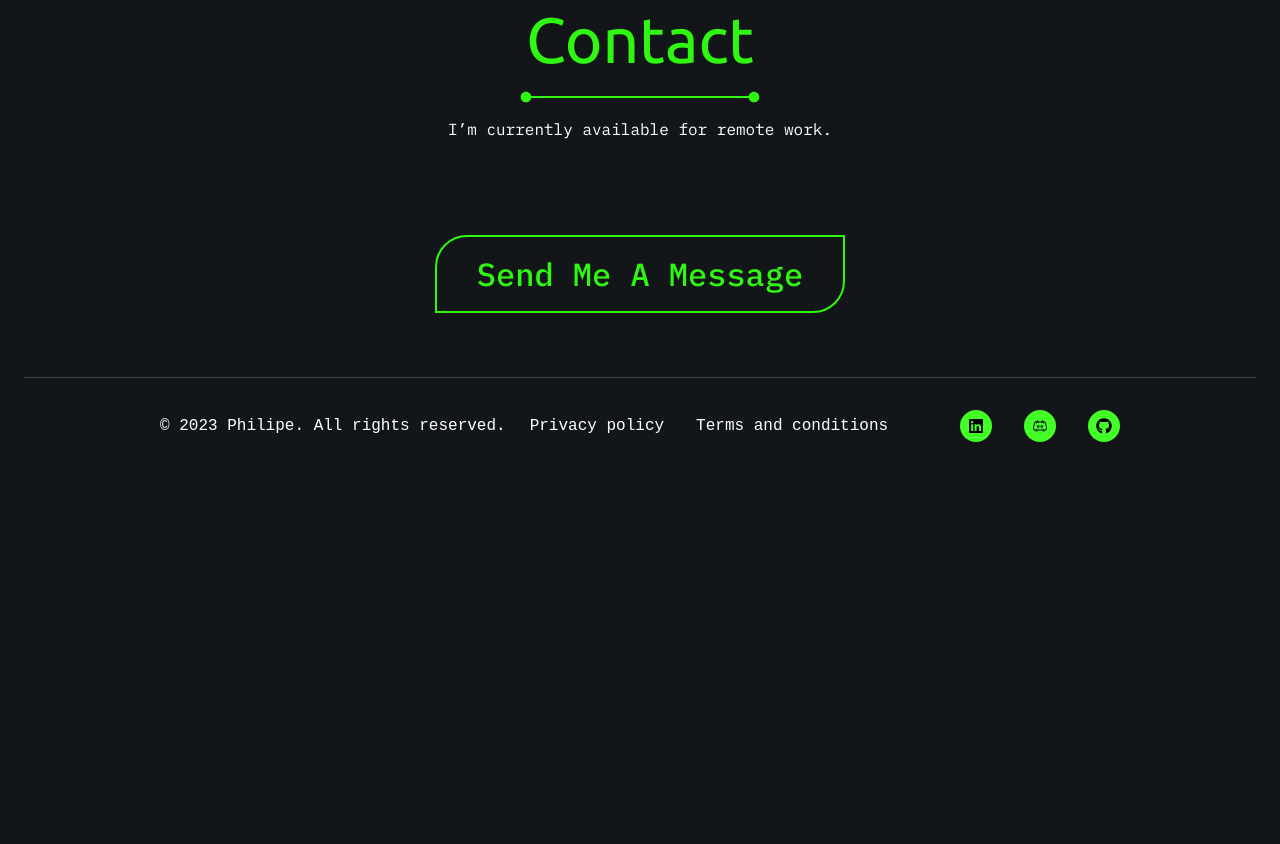
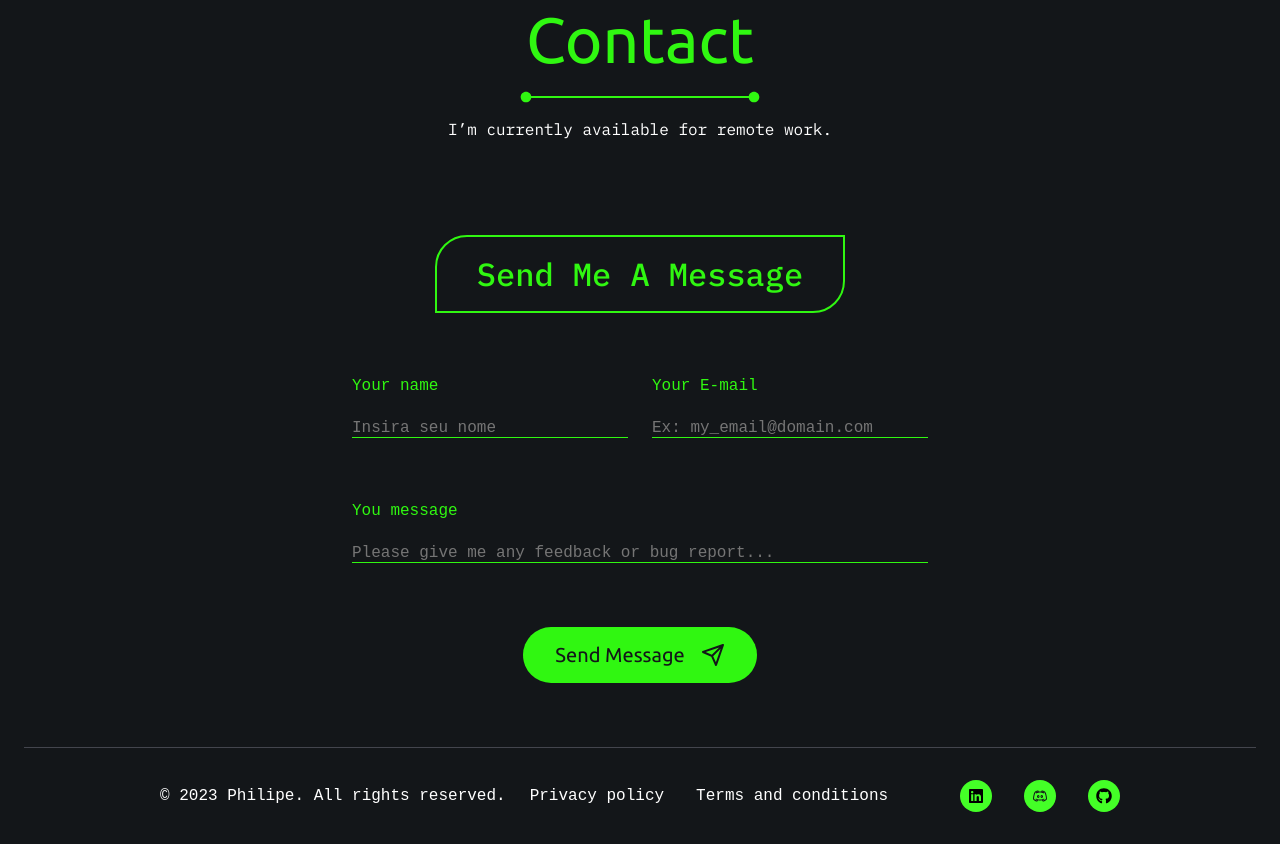
Before and after one commit to PhilipeeX/portfolio-static, a website built with webpack: page index.html in a window 1280 px wide. Shown: the part 4675-5519 px from the top of the page. Before the commit the page ends 5149 px from the top, so only its background shows below. Built offline with nearby package versions, Linux system fonts and the light colour scheme; a web font is replaced by a local one.

Commit message:
feat(form): Adjusts form on index page

```diff
--- a/css/media-queries/a0-768px.css
+++ b/css/media-queries/a0-768px.css
@@ -861,11 +861,17 @@
         flex-direction: column;
         align-items: flex-start;
         gap: 1.5rem;
-        border-bottom: 1px solid var(--Brand-1);
         flex-shrink: 1;
         width: 100%;
     }
     .send-messages-label {
+        display: flex;
+        flex-direction: column;
+        align-items: flex-start;
+        gap: 1.5rem;
+        border-bottom: 1px solid var(--Brand-1);
+        flex-shrink: 1;
+        width: 100%;
         color: var(--Brand-1, #30F711);
         font-family: Ubuntu, monospace;
         font-size: 1rem;
--- a/index.html
+++ b/index.html
@@ -464,31 +464,35 @@
             <h6>Send me a message</h6>
           </div>
 
-<!--          <%= form_with(model: @message, url: create_message_path, local: true, class: 'send-message-info') do |form| %>-->
-<!--          <div class="message-name-email">-->
-<!--            <div class="send-messages">-->
-<!--              <%= form.label :person_name, t('.person_name'), class: 'send-messages-label' %>-->
-<!--              <%= form.text_field :person_name, class: 'send-messages-input', autocomplete: "off" %>-->
-<!--            </div>-->
+          <form action="https://formsubmit.co/d3e9399ff127eac9f53edc415b7d2d05" method="POST" class="send-message-info">
+            <input type="hidden" name="_subject" value="Nova mensagem recebida no meu site!">
+            <div class="message-name-email">
+              <div class="send-messages">
+                <label class="send-messages-label" id="name">Your name
+                  <input type="text" name="name" class="send-messages-input" placeholder="Insira seu nome" required autocomplete="off">
+                </label>
+              </div>
 
-<!--            <div class="send-messages">-->
-<!--              <%= form.label :person_mail, t('.person_mail'), class: 'send-messages-label' %>-->
-<!--              <%= form.email_field :person_mail, class: 'send-messages-input', autocomplete: "off"%>-->
-<!--            </div>-->
-<!--          </div>-->
+              <div class="send-messages">
+                <label class="send-messages-label" id="email">Your E-mail
+                  <input type="email" name="email" class="send-messages-input" placeholder="Ex: my_email@domain.com" required autocomplete="off">
+                </label>
+              </div>
+            </div>
 
-<!--          <div class="message-content-message">-->
-<!--            <%= form.label :description, t('.message'), class: 'send-messages-label' %>-->
-<!--            <%= form.text_area :description, autocomplete: "off" %>-->
-<!--          </div>-->
+              <div class="send-messages">
+                <label class="send-messages-label" id="message">You message
+                  <input type="text" name="message" class="send-messages-input" placeholder="Please give me any feedback or bug report..." required autocomplete="off">
+                </label>
+              </div>
 
-<!--          <button type="submit" class="form-submit-btn">-->
-<!--            <span><%= t '.send-message' %></span>-->
-<!--            <svg xmlns="http://www.w3.org/2000/svg" width="24" height="24" viewBox="0 0 24 24" fill="none">-->
-<!--              <path fill-rule="evenodd" clip-rule="evenodd" d="M22.7071 1.29292C22.9306 1.5164 23.0262 1.81935 22.9939 2.11081C22.9848 2.19252 22.9657 2.27332 22.9366 2.35121L15.9439 22.3304C15.8084 22.7174 15.4504 22.9825 15.0408 22.9992C14.6311 23.0159 14.2527 22.7808 14.0862 22.4062L10.2424 13.7576L1.59387 9.91384C1.21919 9.74731 0.984122 9.36894 1.00084 8.95926C1.01755 8.54959 1.28265 8.19162 1.66965 8.05617L21.6488 1.06348C21.7272 1.03414 21.8085 1.01497 21.8907 1.00598C21.9511 0.999338 22.0117 0.998262 22.0717 1.00259C22.3032 1.01913 22.5301 1.11591 22.7071 1.29292ZM18.1943 4.3915L4.71108 9.11063L10.7785 11.8073L18.1943 4.3915ZM12.1928 13.2215L19.6085 5.80571L14.8894 19.289L12.1928 13.2215Z" fill="#131619"/>-->
-<!--            </svg>-->
-<!--          </button>-->
-<!--          <% end %>-->
+            <button type="submit" class="form-submit-btn">
+              <span>Send message</span>
+              <svg xmlns="http://www.w3.org/2000/svg" width="24" height="24" viewBox="0 0 24 24" fill="none">
+                <path fill-rule="evenodd" clip-rule="evenodd" d="M22.7071 1.29292C22.9306 1.5164 23.0262 1.81935 22.9939 2.11081C22.9848 2.19252 22.9657 2.27332 22.9366 2.35121L15.9439 22.3304C15.8084 22.7174 15.4504 22.9825 15.0408 22.9992C14.6311 23.0159 14.2527 22.7808 14.0862 22.4062L10.2424 13.7576L1.59387 9.91384C1.21919 9.74731 0.984122 9.36894 1.00084 8.95926C1.01755 8.54959 1.28265 8.19162 1.66965 8.05617L21.6488 1.06348C21.7272 1.03414 21.8085 1.01497 21.8907 1.00598C21.9511 0.999338 22.0117 0.998262 22.0717 1.00259C22.3032 1.01913 22.5301 1.11591 22.7071 1.29292ZM18.1943 4.3915L4.71108 9.11063L10.7785 11.8073L18.1943 4.3915ZM12.1928 13.2215L19.6085 5.80571L14.8894 19.289L12.1928 13.2215Z" fill="#131619"/>
+              </svg>
+            </button>
+          </form>
         </section>
       </section>
     </section>
```
